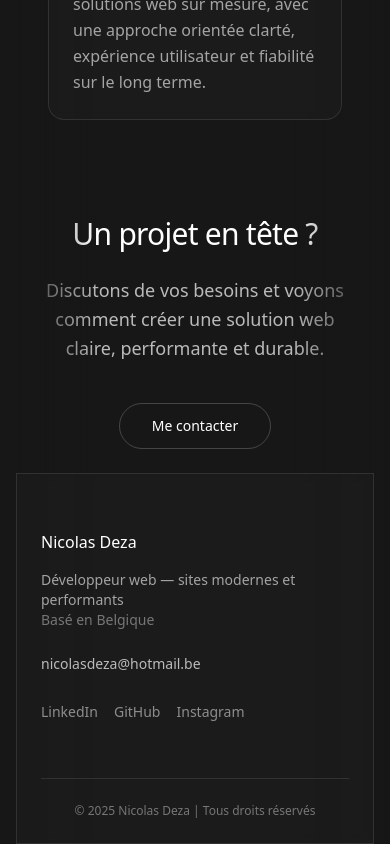
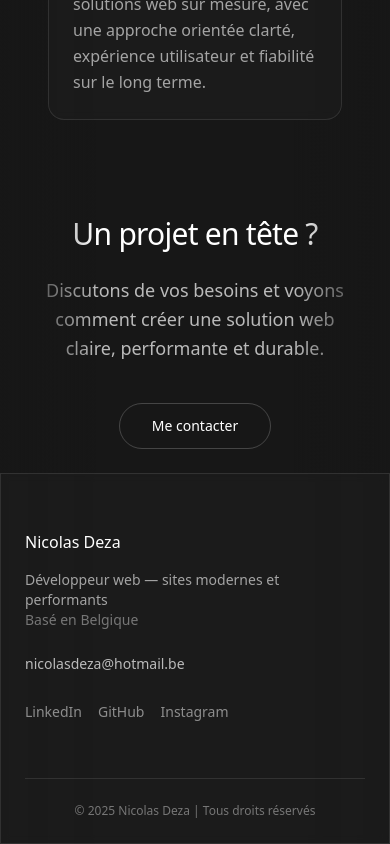
Before and after one commit to NicolasDeza/portfolio, a Nuxt app: page / in a window 390 px wide. Shown: the part 3641-4485 px from the top of the page. Built offline with nearby package versions, Linux system fonts and the light colour scheme; a web font is replaced by a local one.

Commit message:
padding footer mobile

```diff
--- a/app/components/footer.vue
+++ b/app/components/footer.vue
@@ -5,7 +5,7 @@ const year = new Date().getFullYear();
 <template>
   <footer aria-labelledby="footer-heading">
     <h2 id="footer-heading" class="sr-only">Pied de page</h2>
-    <div class="w-full mx-auto px-4 sm:px-6 lg:px-8">
+    <div class="w-full mx-auto sm:px-6 lg:px-8">
       <div
         class="max-w-[1200px] mx-auto round bg-white/[0.02] backdrop-blur-sm border border-white/10 px-6 sm:px-10 pt-10 sm:pt-16 pb-6"
       >
```
